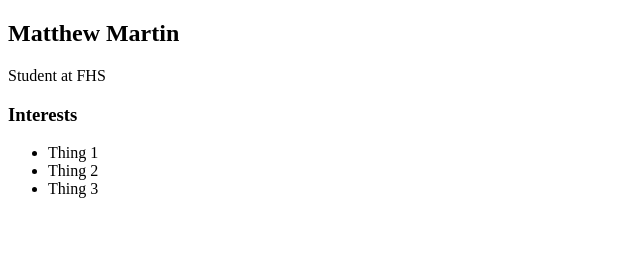
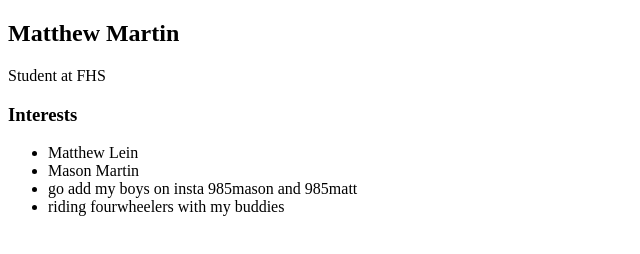
Before and after one commit to Matthew2107/Matthew2107.github.io, a plain HTML site: page index.html in a window 1280 px wide. Shown: the whole page, without its empty margins (0-640 px from the left). Drawn offline with Linux system fonts and the light colour scheme.

Commit message:
Changed the interests

```diff
--- a/index.html
+++ b/index.html
@@ -23,9 +23,10 @@
         <div id="interests">
             <h3>Interests</h3>
             <ul>
-                <li>Thing 1</li>
-                <li>Thing 2</li>
-                <li>Thing 3</li>
+                <li>Matthew Lein</li>
+                <li>Mason Martin</li>
+                <li>go add my boys on insta 985mason and 985matt</li>
+            <li>riding fourwheelers with my buddies</li>
             </ul>
         </div>
 
```
Also changed, not shown: 1 other file.
